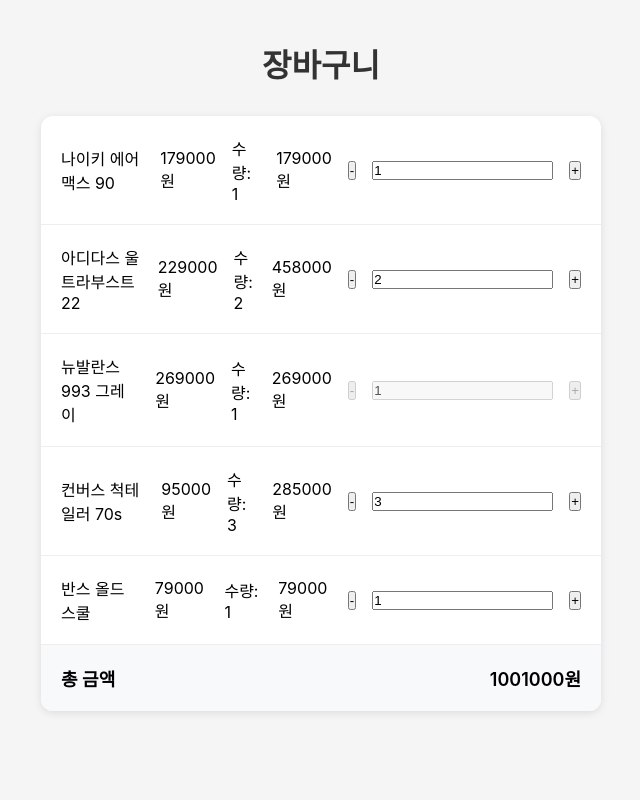
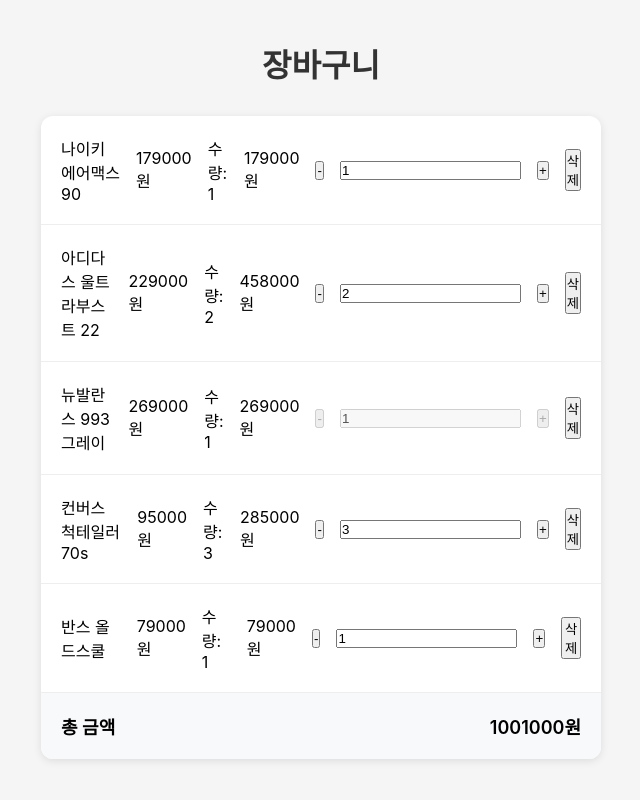
Before and after one commit to ssabii/cart-quantity, a React (Vite) app: page / in a window 1280 px wide. Shown: the whole page, without its empty margins (319-959 px from the left). Built offline with nearby package versions, Linux system fonts and the light colour scheme.

Commit message:
feat: 장바구니 삭제 기능 구현

```diff
--- a/src/App.tsx
+++ b/src/App.tsx
@@ -25,16 +25,20 @@
   };
 
   const handleRemove = (id: number) => {
-    const newCartItems = cartItems
-      .map<CartItem>((item) =>
+    const newCartItems = cartItems.map<CartItem>((item) =>
       item.id === id
         ? {
             ...item,
             quantity: Math.max(item.quantity - 1, MIN_QUANTITY),
           }
         : item,
-      )
-      .filter(Boolean);
+    );
+
+    setCartItems(newCartItems);
+  };
+
+  const handleDelete = (id: number) => {
+    const newCartItems = cartItems.filter((item) => item.id !== id);
 
     setCartItems(newCartItems);
   };
@@ -79,6 +83,7 @@
             >
               +
             </button>
+            <button onClick={() => handleDelete(item.id)}>삭제</button>
           </div>
         ))}
 
```
Lines whose indentation alone changed are shown as unchanged.
